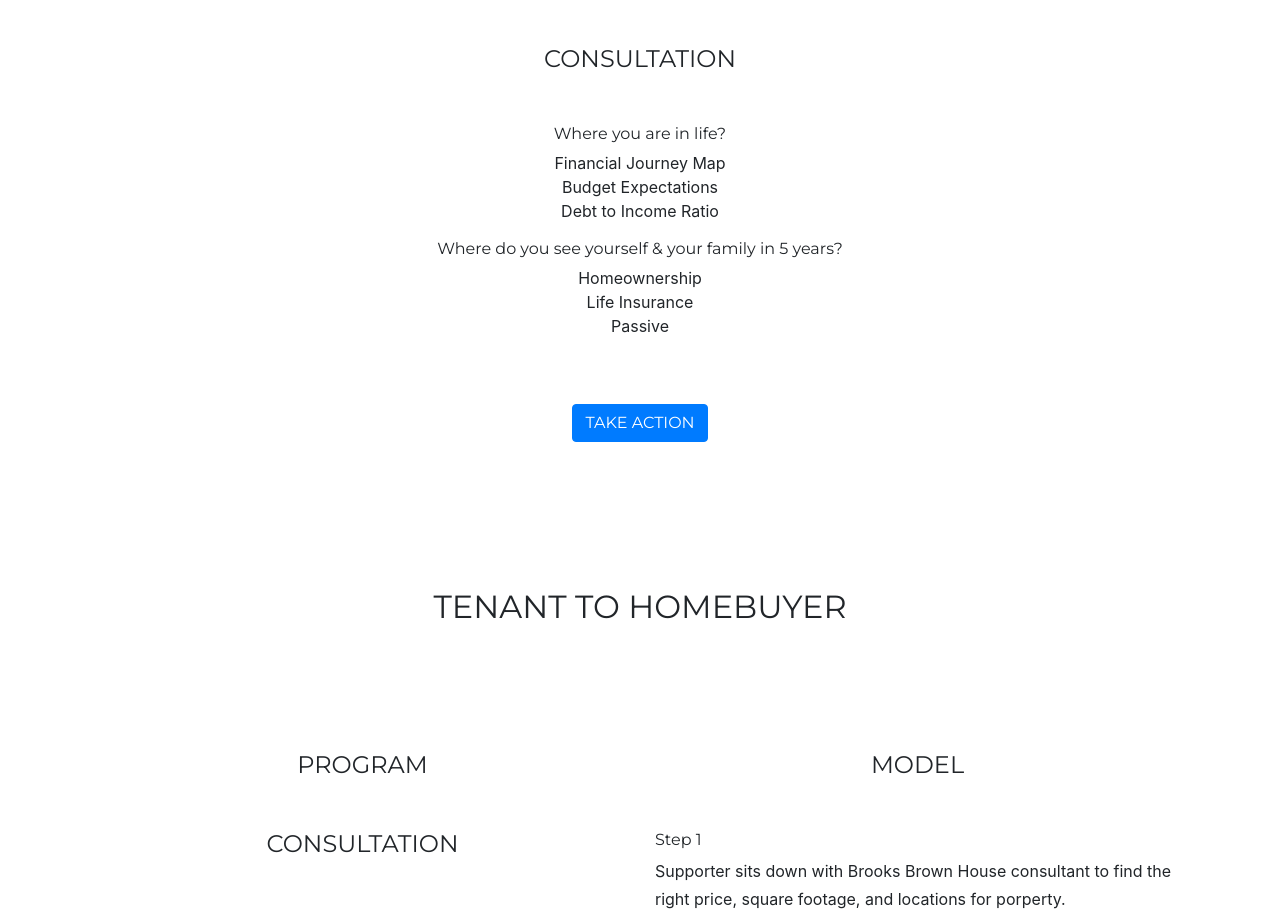
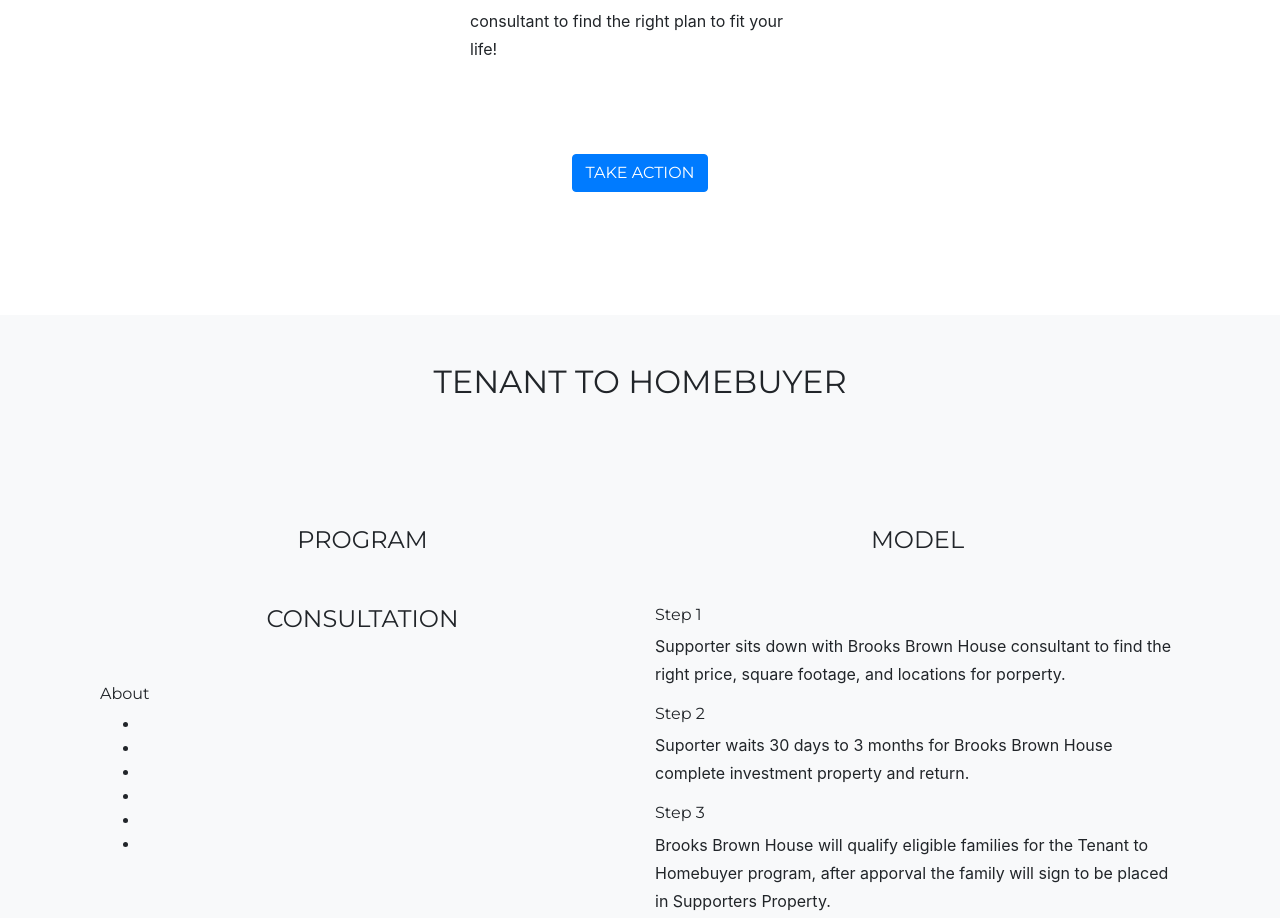
Before and after one commit to ryanmokeefe/BrooksBrownHouseLLC, a website with bundled scripts: page index.html in a window 1280 px wide. Shown: the part 7143-8061 px from the top of the page. Built offline with nearby package versions, Linux system fonts and the light colour scheme; files whose address does not match are found by name; a web font is replaced by a local one.

Commit message:
services-3

```diff
--- a/css/agency.css
+++ b/css/agency.css
@@ -732,9 +732,9 @@
   width: 70vw;
 }
 
-@media (min-width: 769px) {
+@media (min-width: 700px) {
   .how-sections .container .row .col {
-    width: 35vw;
+    width: 25vw;
   }
 }
 .how-h2 {
@@ -751,24 +751,25 @@
   width: 100%;
 }
 .wide {
+  display: flex;
+  flex-direction: column;
+  align-items: center;
+  justify-content: center;
   width: 100vw;
+  margin: 0 auto;
   text-align: center;
 }
-.wide ul {
+.consult ul {
   list-style: none;
 }
-.wide li {
+.consult li {
   margin: 0 auto;
-  width: 300px;
   position: relative;
-  left: -20px;
-  text-align: center;
+  text-align: left;
 }
-.wide a {
-  margin: 50px;
+.action {
+  margin: 75px auto;
 }
-
-
 
 .services-link {
   scroll-behavior: smooth;
--- a/index.html
+++ b/index.html
@@ -323,32 +323,6 @@
         </div>
       </div>
       <div class="row">
-        <!-- TODO: REMOVE if not including 3rd member
-        <div class="col-sm-4">
-          <div class="team-member">
-            <img class="mx-auto rounded-circle" src="img/team/1.jpg" alt="">
-            <h4>Kay Garland</h4>
-            <p class="text-muted">Lead Designer</p>
-            <ul class="list-inline social-buttons">
-              <li class="list-inline-item">
-                <a href="#">
-                  <i class="fab fa-twitter"></i>
-                </a>
-              </li>
-              <li class="list-inline-item">
-                <a href="#">
-                  <i class="fab fa-facebook-f"></i>
-                </a>
-              </li>
-              <li class="list-inline-item">
-                <a href="#">
-                  <i class="fab fa-linkedin-in"></i>
-                </a>
-              </li>
-            </ul>
-          </div>
-        </div>
-      -->
         <div class="col how-center">
           <div class="team-member">
               <img class="mx-auto rounded-circle" src="img/team/portrait-mona2.png" alt="Meet Mona Brown">
@@ -446,11 +420,13 @@
   <!-- First Time Homebuyer -->
   <section class="how-sections py-5" id="first-time-hb">
     <div class="container">
+      <!-- ROW -->
       <div class="row">
         <div class="col-lg-12 text-center">
           <h2 class="how-h2 section-heading text-uppercase"> First Time Homebuyer </h2>
         </div>
       </div>
+      <!-- ROW -->
       <div class="row">
         <!-- COL-1: HOW -->
         <div class="col">
@@ -459,19 +435,6 @@
               <p>
                   Do you see yourself as a First-Time Homebuyer, but don't know how to navigate the real estate landscape? The journey to home-ownership can be stressful. With our free 30 minute consultation you will talk to a Housing Consultant about your real estate goals. We're here to listen to your needs and work with you every step of the way.
               </p>
-              <!-- <h4 class="how-h4 section-heading text-uppercase">Consultation</h4>
-              <h6>Where you are in life?</h6>
-              <ul class="list">
-                <li>Financial Journey Map</li>
-                <li>Budget Expectations</li>
-                <li>Debt to Income Ratio</li>
-              </ul>
-              <h6>Where do you see yourself & your family in 5 years?</h6>
-              <ul class="list">
-                <li>Homeownership</li>
-                <li>Life Insurance</li>
-                <li>Passive</li>
-              </ul>    -->
             </div>
         </div>
         <!-- COL-2: MODEL -->
@@ -504,8 +467,8 @@
             </div>
           </div>
         </div>
-<!-- ADDED -->
-        <div class="wide">
+        <!-- COL-3: CONSULTATION -->
+        <div class="col consult">
           <h4 class="how-h4 section-heading text-uppercase">Consultation</h4>
           <h6>Where you are in life?</h6>
           <ul class="list">
@@ -519,16 +482,19 @@
             <li>Life Insurance</li>
             <li>Passive</li>
           </ul>
-          <a class="btn btn-primary btn-xl text-uppercase js-scroll-trigger" href="#contact">Take Action</a>
         </div>
-
-
+      </div>
+      <!-- ROW -->
+      <div class="row wide">
+        <div class="col">
+          <a class="action btn btn-primary btn-xl text-uppercase js-scroll-trigger" href="#contact">Take Action</a>
+        </div>
       </div>
     </div>
   </section>
 
   <!-- Tenant to Homebuyer -->
-  <section class="how-sections py-5" id="tenant-hb">
+  <section class="how-sections py-5 bg-light" id="tenant-hb">
     <div class="container">
       <div class="row">
         <div class="col-lg-12 text-center">
@@ -544,7 +510,7 @@
 
               </p>
               <h4 class="how-h4 section-heading text-uppercase">Consultation</h4>
-              <h6></h6>
+              <h6>About</h6>
               <ul class="list">
                 <li></li>
                 <li></li>
@@ -580,6 +546,12 @@
               After Tenant completes one year and is in good standing with the Landlord, tenants will qualify for <span class="bold">BBH Tenant to Homebuyer</span> program. BBH will replace your tenant when they transition. <span class="bold">Experience less turnover risk with our program!</span> </p>
             </div>
           </div>
+        </div>
+      </div>
+      <!-- ROW -->
+      <div class="row wide">
+        <div class="col">
+          <a class="action btn btn-primary btn-xl text-uppercase js-scroll-trigger" href="#contact">Take Action</a>
         </div>
       </div>
     </div>
@@ -635,6 +607,12 @@
               After Tenant completes one year and is in good standing with the Landlord, tenants will qualify for <span class="bold">BBH Tenant to Homebuyer</span> program. BBH will replace your tenant when they transition. <span class="bold">Experience less turnover risk with our program!</span> </p>
             </div>
           </div>
+        </div>
+      </div>
+      <!-- ROW -->
+      <div class="row wide">
+        <div class="col">
+          <a class="action btn btn-primary btn-xl text-uppercase js-scroll-trigger" href="#contact">Take Action</a>
         </div>
       </div>
     </div>
```
